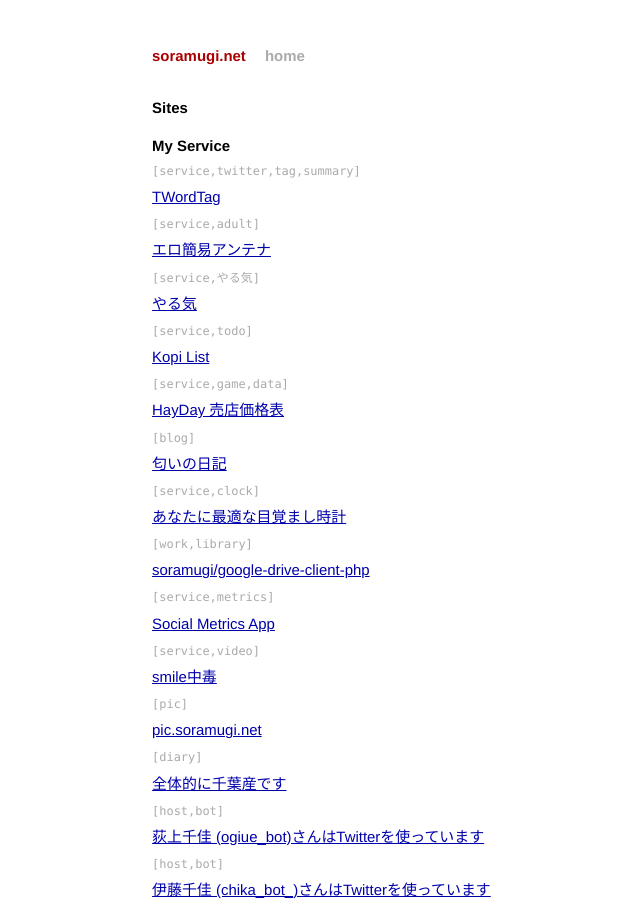
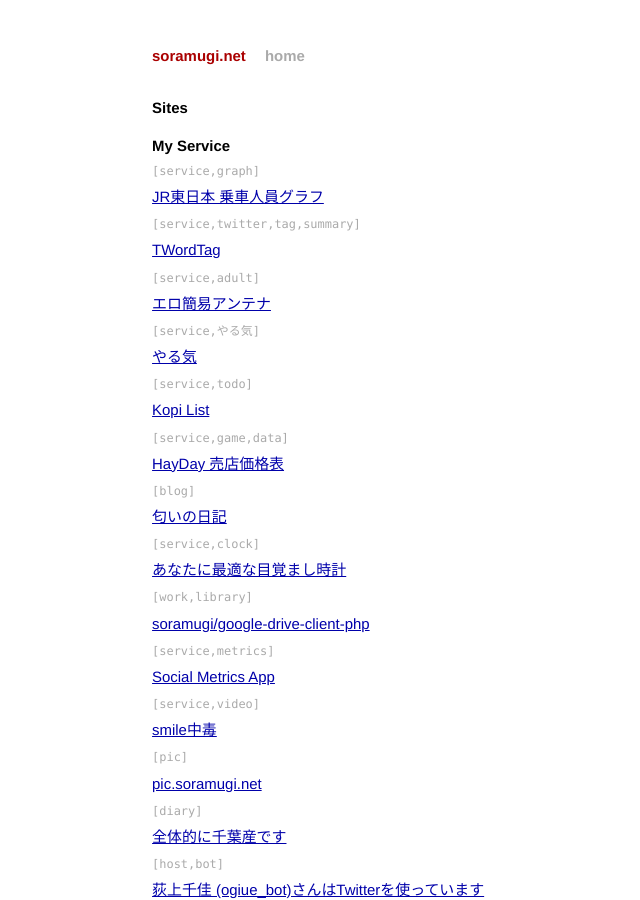
Before and after one commit to soramugi/soramugi.net, a Jekyll site: the page built from index.html, in a window 1280 px wide and 900 px high. Shown: the whole window, without its empty margins (174-814 px from the left). Built offline with Jekyll 4.4.1, drawn with Linux system fonts in a browser that asks for light colours; Markdown is read by kramdown in place of the engine named in the settings.

```diff
--- a/_config.yml
+++ b/_config.yml
@@ -7,6 +7,10 @@ google_analytics_tracking_id: UA-43044942-7
 
 
 service_links:
+  -
+    tag: service,graph
+    title: JR東日本 乗車人員グラフ
+    url: http://jrpassenger.soramugi.net
   -
     tag: service,twitter,tag,summary
     title: TWordTag
```
